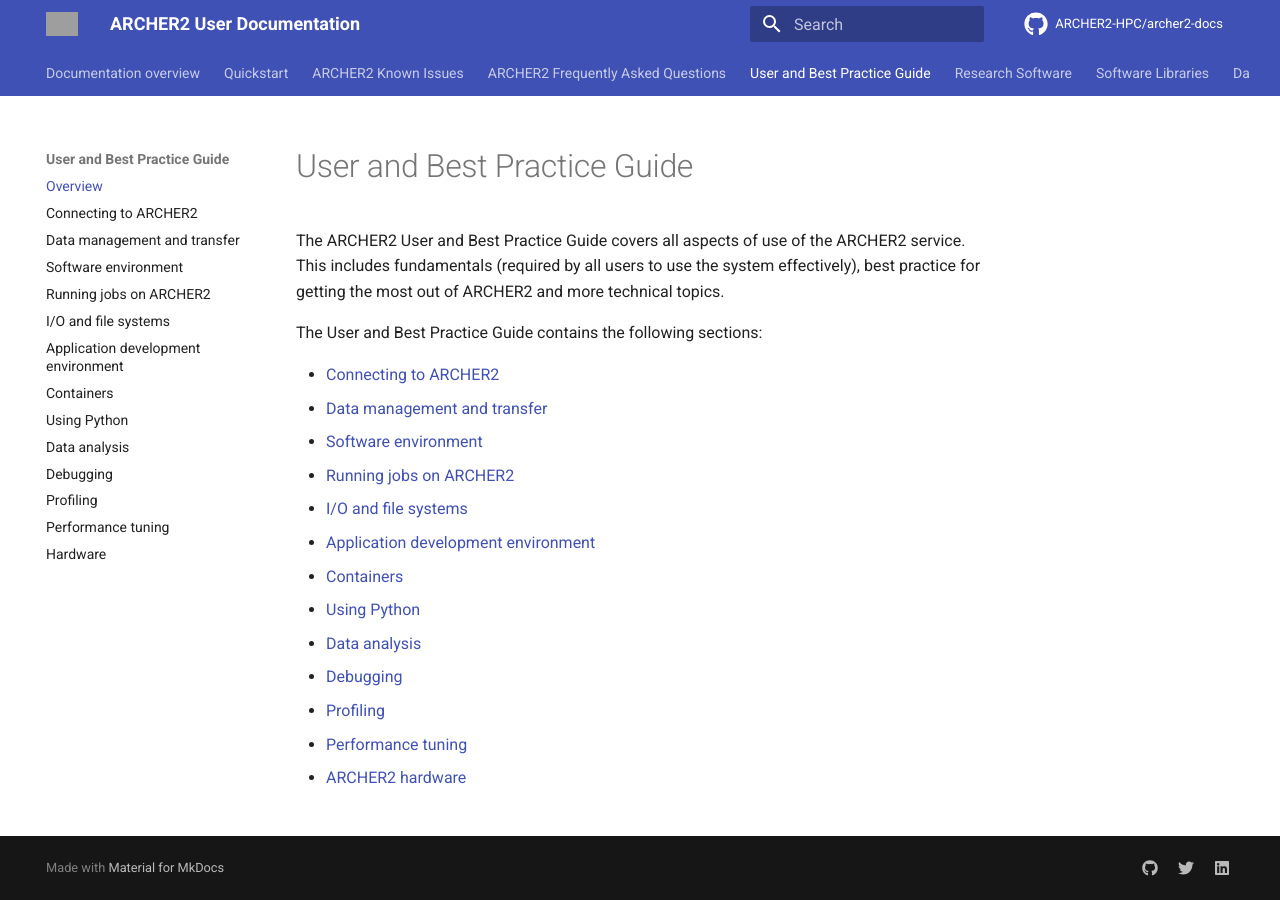
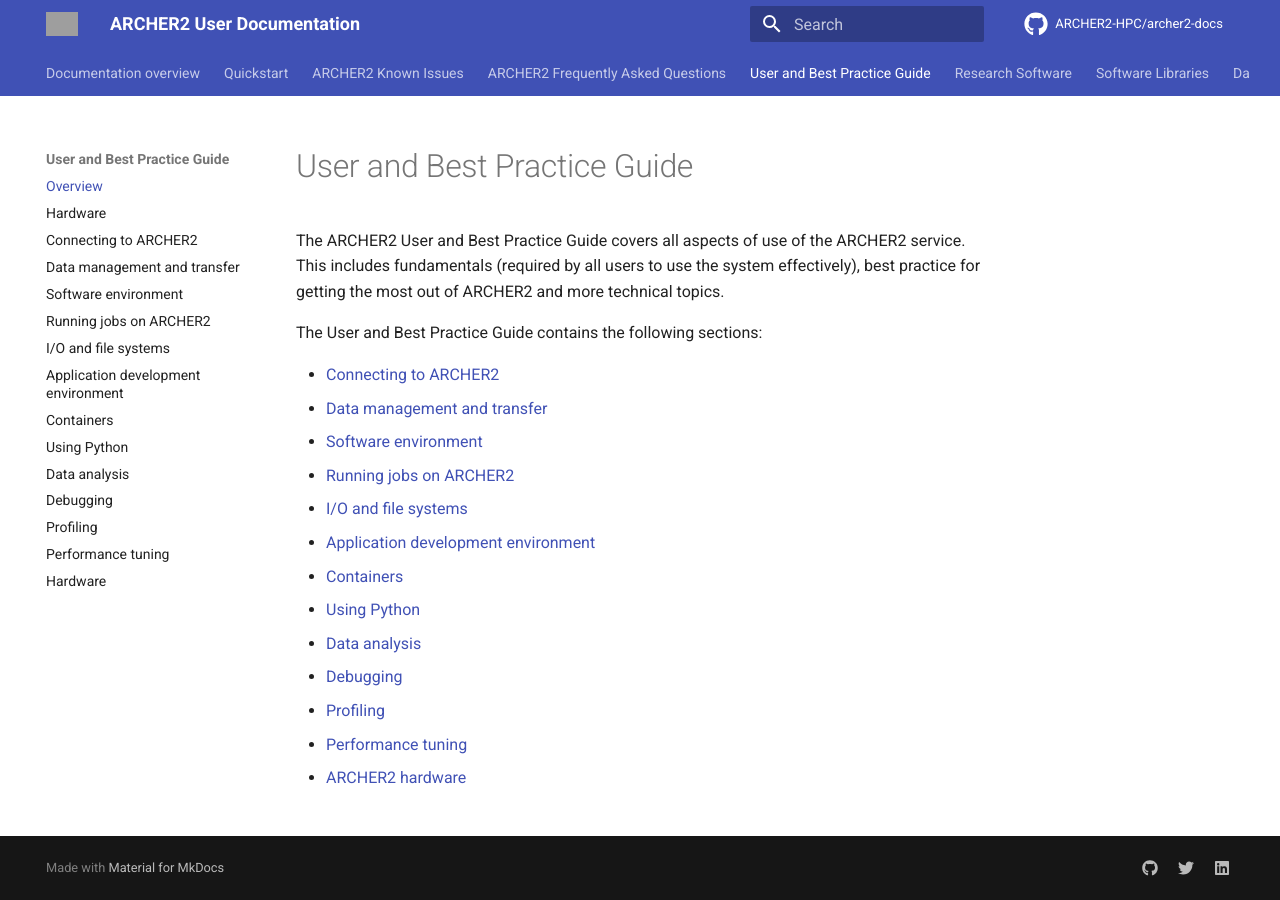
Before and after one commit to ARCHER2-HPC/archer2-docs, an MkDocs documentation site: the page built from docs/user-guide/index.md, in a window 1280 px wide. Built offline with MkDocs 1.6.1 and Material for MkDocs 9.7.7, drawn with Linux system fonts in a browser that asks for light colours; comment, search, counter and statistics services are not loaded; grey boxes are pictures that could not be loaded.

Commit message:
Link in hardware page

```diff
--- a/mkdocs.yml
+++ b/mkdocs.yml
@@ -44,6 +44,7 @@
   - "ARCHER2 Frequently Asked Questions": faq/index.md
   - "User and Best Practice Guide":
     - "Overview": user-guide/index.md
+    - "Hardware": user-guide/hardware.md
     - "Connecting to ARCHER2": user-guide/connecting.md
     - "Data management and transfer": user-guide/data.md
     - "Software environment": user-guide/sw-environment.md
```
